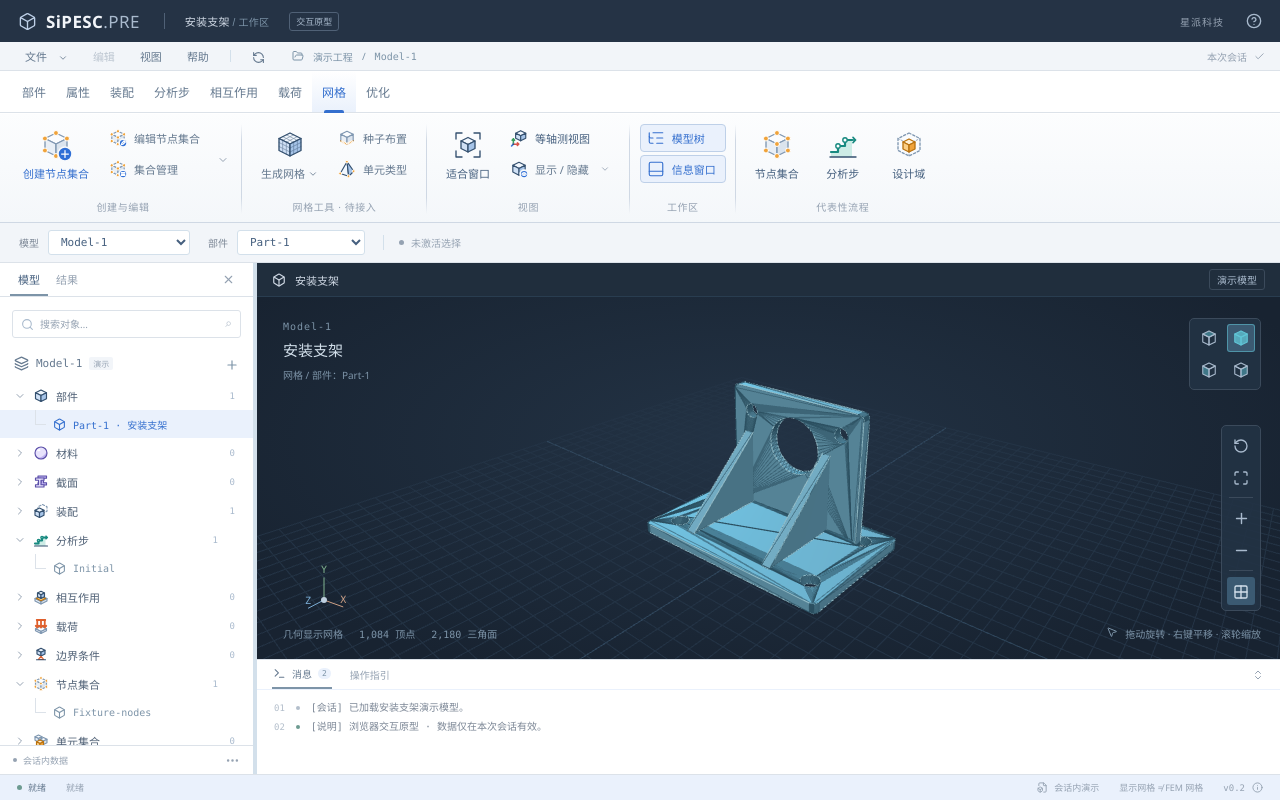
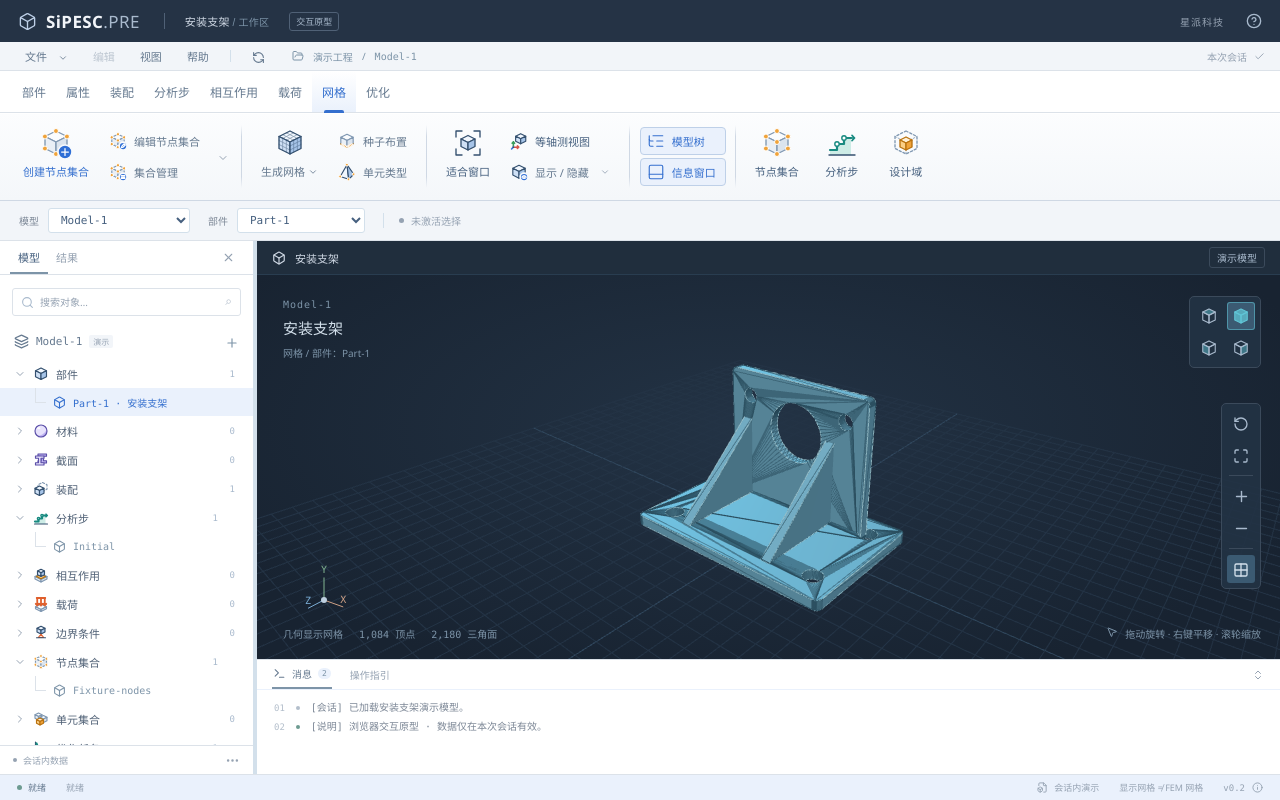
Before and after one commit to zhangjiawei2026-hub/xingpai-cae-prototype, a React (Vite) app in the folder prototype/: page / in a window 1280 px wide. Built offline with nearby package versions, Linux system fonts and the light colour scheme.

Commit message:
Remove Ribbon group captions and tighten Ribbon height
Figma-Prompt-ID: 50
Figma-Session-ID: 0b61f961-5a6d-4fc7-97d3-af9675c1eafe

```diff
--- a/prototype/src/features/ribbon/Ribbon.tsx
+++ b/prototype/src/features/ribbon/Ribbon.tsx
@@ -126,7 +126,11 @@ export function Ribbon({
   });
   return (
     <div className={s.ribbon} aria-label="Ribbon 功能区">
-      <div className={s.ribbonGroup}>
+      <div
+        className={s.ribbonGroup}
+        role="group"
+        aria-label="创建与编辑"
+      >
         <div className={s.ribbonItems}>
           <button
             className={`${s.largeCommand} ${item.command ? s.featured : ""}`}
@@ -187,9 +191,12 @@ export function Ribbon({
             <ChevronDown size={12} />
           </button>
         </div>
-        <span className={s.groupCaption}>创建与编辑</span>
       </div>
-      <div className={s.ribbonGroup}>
+      <div
+        className={s.ribbonGroup}
+        role="group"
+        aria-label="网格工具 · 待接入"
+      >
         <div className={s.ribbonItems}>
           <button
             className={s.largeCommand}
@@ -212,9 +219,12 @@ export function Ribbon({
             </button>
           </div>
         </div>
-        <span className={s.groupCaption}>网格工具 · 待接入</span>
       </div>
-      <div className={s.ribbonGroup}>
+      <div
+        className={s.ribbonGroup}
+        role="group"
+        aria-label="视图"
+      >
         <div className={s.ribbonItems}>
           <button className={s.largeCommand} onClick={onFit}>
             <CAEIcon name="fit" size={32} />
@@ -232,9 +242,12 @@ export function Ribbon({
             </button>
           </div>
         </div>
-        <span className={s.groupCaption}>视图</span>
       </div>
-      <div className={s.ribbonGroup}>
+      <div
+        className={s.ribbonGroup}
+        role="group"
+        aria-label="工作区"
+      >
         <div className={s.ribbonItems}>
           <div className={s.smallCommands}>
             <button aria-pressed={treeVisible} onClick={onToggleTree}>
@@ -247,9 +260,12 @@ export function Ribbon({
             </button>
           </div>
         </div>
-        <span className={s.groupCaption}>工作区</span>
       </div>
-      <div className={`${s.ribbonGroup} ${s.demoCommands}`}>
+      <div
+        className={`${s.ribbonGroup} ${s.demoCommands}`}
+        role="group"
+        aria-label="代表性流程"
+      >
         <div className={s.ribbonItems}>
           {(
             [
@@ -269,7 +285,6 @@ export function Ribbon({
             </button>
           ))}
         </div>
-        <span className={s.groupCaption}>代表性流程</span>
       </div>
       <button
         className={s.ribbonHelp}
--- a/prototype/src/features/workspace/Workspace.module.css
+++ b/prototype/src/features/workspace/Workspace.module.css
@@ -210,13 +210,13 @@
   display: flex;
   align-items: stretch;
   flex-shrink: 0;
-  height: 110px;
+  height: 88px;
   overflow-x: auto;
   overflow-y: hidden;
   background: linear-gradient(180deg, #fcfdfe 0%, #f4f7fa 100%);
   border-bottom: 1px solid var(--control-border);
   box-shadow: inset 0 1px 0 #ffffff;
-  padding: 7px 10px 0 14px;
+  padding: 6px 10px 6px 14px;
 }
 .ribbonGroup {
   display: flex;
@@ -229,8 +229,8 @@
   content: "";
   position: absolute;
   right: 0;
-  top: 4px;
-  bottom: 8px;
+  top: 6px;
+  bottom: 6px;
   width: 1px;
   background: linear-gradient(
     180deg,
@@ -244,18 +244,11 @@
   padding-left: 0;
 }
 .ribbonItems {
-  height: 78px;
+  flex: 1;
+  min-height: 0;
   display: flex;
-  align-items: flex-start;
+  align-items: stretch;
   gap: 4px;
-}
-.groupCaption {
-  text-align: center;
-  color: var(--ink-soft);
-  font-size: 10px;
-  line-height: 18px;
-  letter-spacing: 0.6px;
-  white-space: nowrap;
 }
 .largeCommand {
   display: flex;
@@ -263,9 +256,8 @@
   align-items: center;
   justify-content: flex-start;
   gap: 6px;
-  padding: 8px 8px 5px;
-  height: 78px;
-  min-width: 62px;
+  padding: 7px 8px 5px;
+  min-width: 60px;
   background: none;
   border: 1px solid transparent;
   border-radius: 5px;
@@ -304,9 +296,9 @@
   gap: 3px;
 }
 .smallCommands {
-  padding-top: 4px;
   display: flex;
   flex-direction: column;
+  justify-content: center;
   gap: 3px;
 }
 .smallCommands button {
@@ -877,14 +869,11 @@
     height: 95px;
   }
   .ribbon {
-    height: 103px;
-  }
-  .ribbonItems {
-    height: 71px;
+    height: 82px;
   }
   .largeCommand {
-    height: 71px;
     padding-top: 5px;
+    gap: 4px;
   }
   .treeRow {
     height: 27px;
@@ -895,7 +884,7 @@
 }
 .commandDropdown {
   width: 18px;
-  height: 62px;
+  height: 56px;
   align-self: center;
   border: 1px solid transparent;
   background: none;
```
